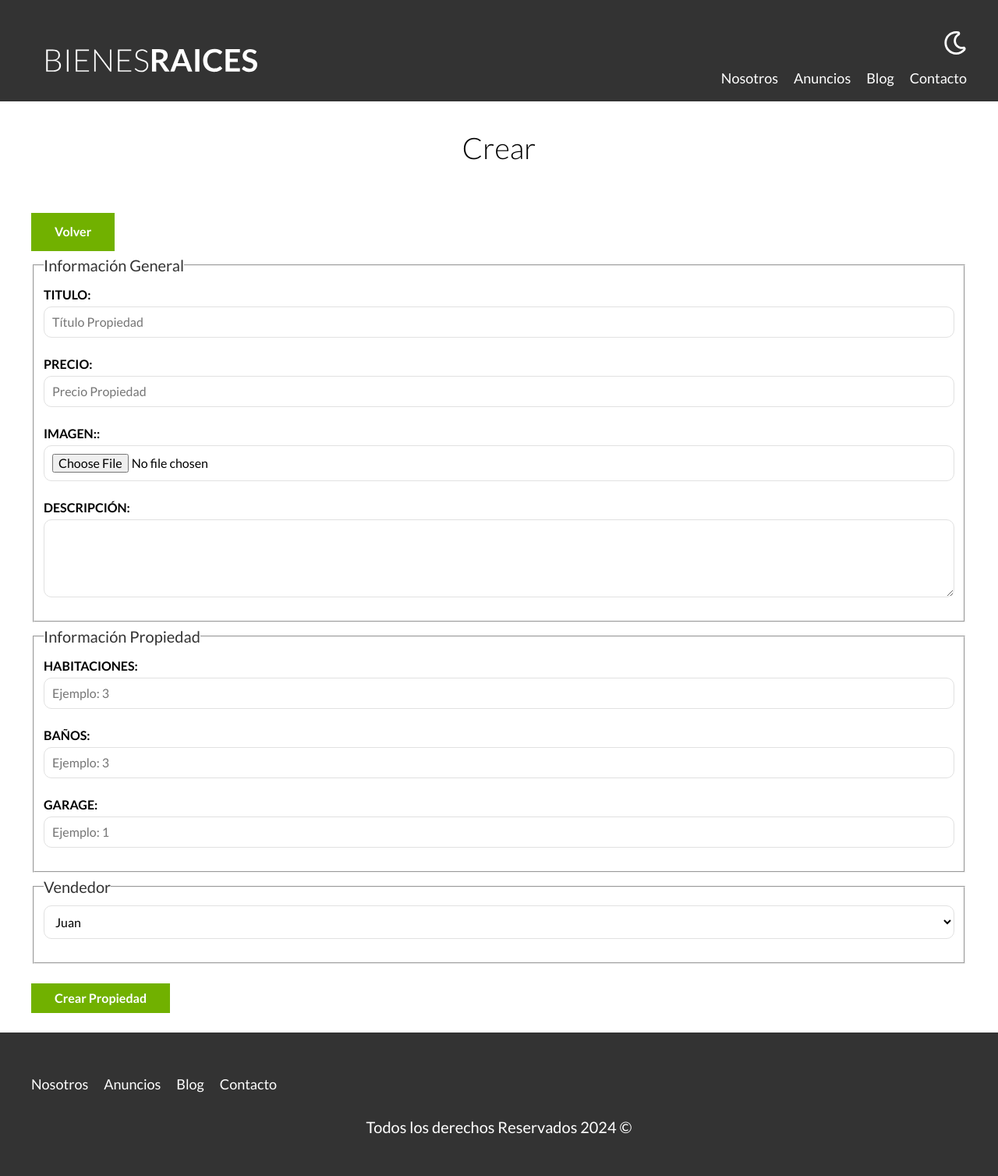
After one commit to GonzaloLlatser/gl_0624_BienesRaices, a PHP site: page /bienesraices/admin/propiedades/crear.php in a window 1280 px wide. The commit adds this page. Shown: the whole page at 78% size. Run offline with PHP 8.4, Linux system fonts and the light colour scheme.

Commit message:
feat: Aplica una nueva estructura para implementar un CRUD en el proyecto, genera nuevos directorios PHP y busca la especificidad

```diff
--- /dev/null
+++ b/admin/propiedades/crear.php
@@ -0,0 +1,50 @@
+<?php
+// Vinculación archivo de funciones
+require('../../includes/funciones.php');
+// Llama a la función incluirTemplate()
+incluirTemplate("header");
+?>
+
+<main class="contenedor seccion">
+  <h1>Crear</h1>
+  <!-- Enlaces -->
+  <a href="../index.php" class="boton boton-verde">Volver</a>
+  <!-- Formulario -->
+  <form action="" class="formulario">
+    <fieldset>
+      <legend>Información General</legend>
+      <label for="titulo">Titulo:</label>
+      <input type="text" id="titulo" placeholder="Título Propiedad">
+      <label for="precio">Precio:</label>
+      <input type="number" id="precio" placeholder="Precio Propiedad">
+      <label for="imagen">Imagen::</label>
+      <input type="file" id="imagen" accept="image/jpeg, image/png">
+      <label for="descipcion">Descripción:</label>
+      <textarea id="descripcion"></textarea>
+    </fieldset>
+    <fieldset>
+      <legend>Información Propiedad</legend>
+      <label for="habitaciones">Habitaciones:</label>
+      <input type="number" id="titulo" placeholder="Ejemplo: 3" min="1" max="9">
+      <label for="baños">Baños:</label>
+      <input type="number" id="wc" placeholder="Ejemplo: 3" min="1" max="9">
+      <label for="estacionamiento">Garage:</label>
+      <input type="number" id="estacionamiento" placeholder="Ejemplo: 1" min="0" max="5">
+    </fieldset>
+    <fieldset>
+      <legend>Vendedor</legend>
+      <select>
+        <option value="1">Juan</option>
+        <option value="1">Karen</option>
+      </select>
+    </fieldset>
+    <input type="submit" value="Crear Propiedad" class="boton boton-verde">
+  </form>
+</main>
+
+<?php
+// Llama a la función incluirTemplate()
+incluirTemplate('footer');
+?>
+
+<!-- url: http://localhost/bienesraices/admin/propiedades/crear.php -->
--- a/includes/templates/header.php
+++ b/includes/templates/header.php
@@ -16,14 +16,14 @@
       <div class="barra">
         <!-- Logo principal -->
         <a href="index.php">
-          <img src="./build/img/logo.svg" alt="Logo de Bienes Raices" />
+        <img src="/bienesraices/build/img/logo.svg" alt="Logo de Bienes Raices" />
         </a>
         <!-- Menu responsive  -->
         <div class="mobile-menu">
-          <img src="build/img/barras.svg" alt="icono menu responsive" />
+          <img src="/bienesraices/build/img/barras.svg" alt="icono menu responsive" />
         </div>
         <div class="derecha">
-          <img class="dark-mode-boton" src="build/img/dark-mode.svg" alt="Icono DarkMode" />
+          <img class="dark-mode-boton" src="/bienesraices/build/img/dark-mode.svg" alt="Icono DarkMode" />
           <!-- Barra de Navegacion -->
           <nav class="navegacion">
             <a href="nosotros.php">Nosotros</a>
```
Also changed, not shown: admin/index.php (added, +23 -0 lines), admin/propiedades/actualizar.php (added, +17 -0 lines), admin/propiedades/borrar.php (added, +17 -0 lines).
